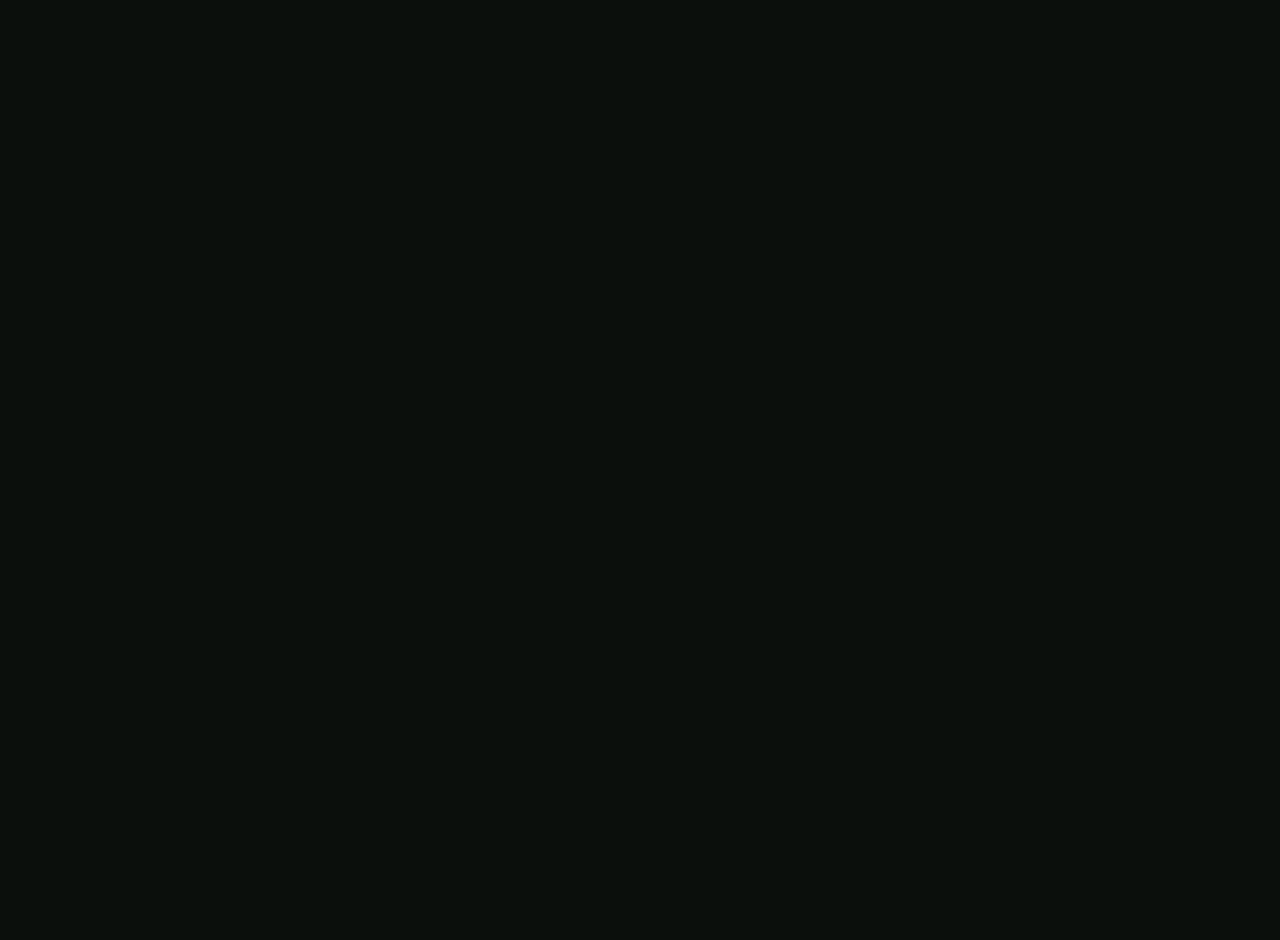
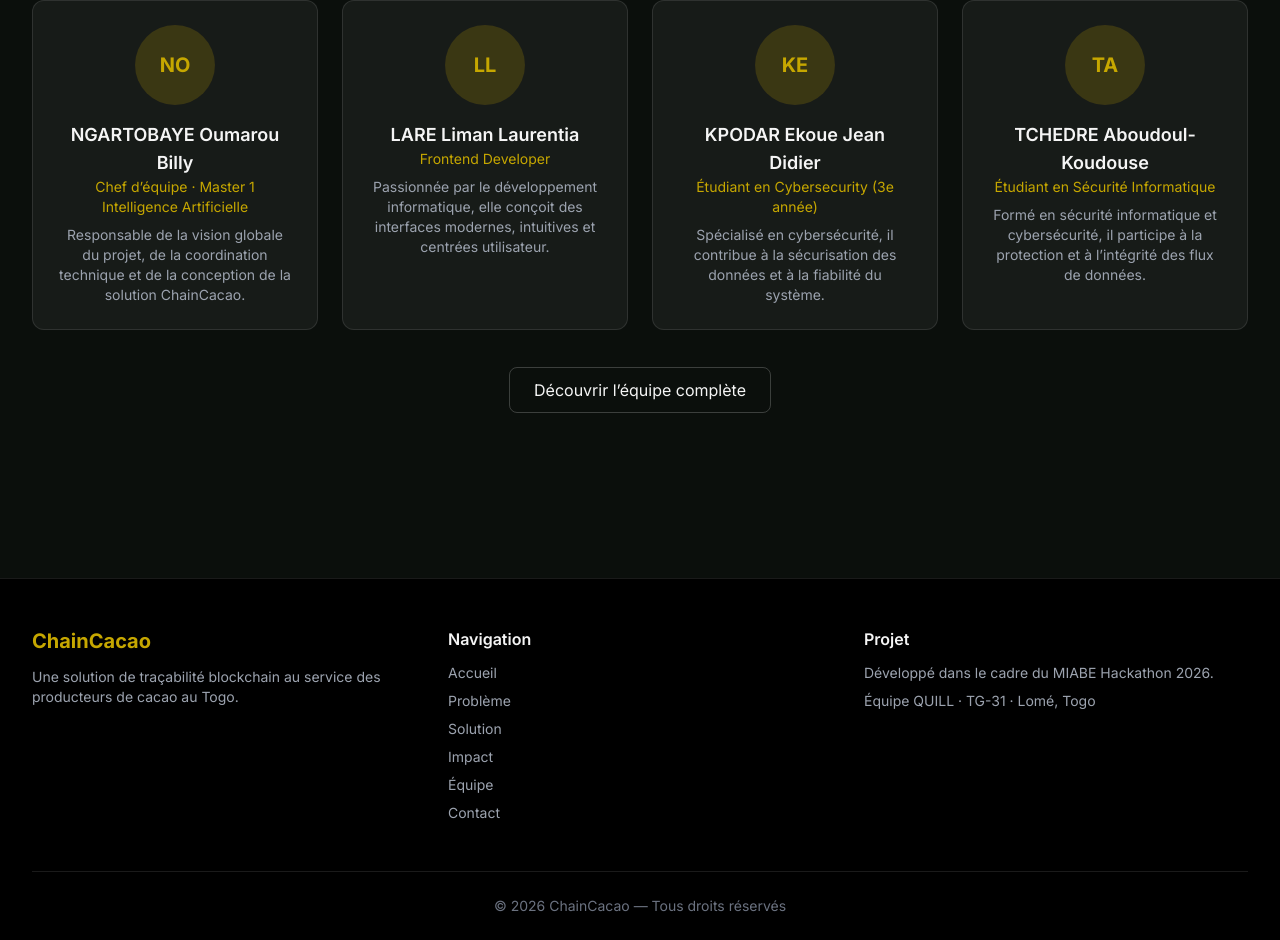
Before and after one commit to Billy-Crawford/site-chainCacao, a Next.js app: page / in a window 1280 px wide. Shown: the part 3592-4532 px from the top of the page. Before the commit the page ends 3380 px from the top, so only its background shows below. Built offline with nearby package versions, Linux system fonts and the light colour scheme.

Commit message:
equipe, footer

```diff
--- a/app/page.tsx
+++ b/app/page.tsx
@@ -3,6 +3,7 @@ import OddSection from "@/components/sections/OddSection"
 import ProblemSection from "@/components/sections/ProblemSection"
 import SolutionSection from "@/components/sections/SolutionSection"
 import StatsSection from "@/components/sections/StatsSection"
+import TeamSection from "@/components/sections/TeamSection"
 
 export default function Home() {
   return (
@@ -12,7 +13,7 @@ export default function Home() {
       <ProblemSection />
       <SolutionSection />
       <OddSection />
-      '
+      <TeamSection />
     </main>
   )
 }
--- a/components/layout/Footer.tsx
+++ b/components/layout/Footer.tsx
@@ -1,7 +1,54 @@
+import Container from "../shared/Container"
+import Link from "next/link"
+
 export default function Footer() {
   return (
-    <footer>
-      Footer
+    <footer className="bg-black border-t border-white/10 mt-20">
+      <Container>
+        <div className="py-12 grid md:grid-cols-3 gap-8">
+
+          {/* Branding */}
+          <div>
+            <h3 className="text-xl font-bold text-secondary mb-3">
+              ChainCacao
+            </h3>
+            <p className="text-sm text-gray-400">
+              Une solution de traçabilité blockchain au service des producteurs
+              de cacao au Togo.
+            </p>
+          </div>
+
+          {/* Navigation */}
+          <div>
+            <h4 className="font-semibold mb-3">Navigation</h4>
+            <ul className="space-y-2 text-sm text-gray-400">
+              <li><Link href="/">Accueil</Link></li>
+              <li><Link href="/probleme">Problème</Link></li>
+              <li><Link href="/solution">Solution</Link></li>
+              <li><Link href="/impact">Impact</Link></li>
+              <li><Link href="/equipe">Équipe</Link></li>
+              <li><Link href="/contact">Contact</Link></li>
+            </ul>
+          </div>
+
+          {/* Hackathon / Crédit */}
+          <div>
+            <h4 className="font-semibold mb-3">Projet</h4>
+            <p className="text-sm text-gray-400">
+              Développé dans le cadre du MIABE Hackathon 2026.
+            </p>
+            <p className="text-sm text-gray-400 mt-2">
+              Équipe QUILL · TG-31 · Lomé, Togo
+            </p>
+          </div>
+
+        </div>
+
+        {/* Bottom */}
+        <div className="border-t border-white/10 py-6 text-center text-sm text-gray-500">
+          © {new Date().getFullYear()} ChainCacao — Tous droits réservés
+        </div>
+      </Container>
     </footer>
   )
 }
--- /dev/null
+++ b/components/sections/TeamCard.tsx
@@ -0,0 +1,24 @@
+type Props = {
+  name: string
+  role: string
+  description: string
+}
+
+export default function TeamCard({ name, role, description }: Props) {
+  return (
+    <div className="bg-white/5 border border-white/10 rounded-xl p-6 text-center hover:border-secondary hover:-translate-y-1 transition duration-300">
+
+      {/* Avatar stylé */}
+      <div className="w-20 h-20 mx-auto mb-4 rounded-full bg-secondary/20 flex items-center justify-center text-secondary font-bold text-xl">
+        {name.split(" ").map(n => n[0]).slice(0,2).join("")}
+      </div>
+
+      <h3 className="font-semibold text-lg">{name}</h3>
+      <p className="text-sm text-secondary mb-2">{role}</p>
+
+      <p className="text-sm text-gray-400">
+        {description}
+      </p>
+    </div>
+  )
+}
--- /dev/null
+++ b/components/sections/TeamSection.tsx
@@ -0,0 +1,63 @@
+import Container from "../shared/Container"
+import TeamCard from "./TeamCard"
+import Link from "next/link"
+
+export default function TeamSection() {
+  return (
+    <section className="py-24 bg-dark">
+      <Container>
+
+        {/* Titre */}
+        <div className="text-center mb-16">
+          <h2 className="text-3xl md:text-4xl font-bold">
+            L’équipe QUILL
+          </h2>
+          <p className="text-gray-400 mt-3 max-w-2xl mx-auto">
+            Une équipe jeune, engagée et multidisciplinaire, réunie pour apporter
+            une solution technologique concrète aux défis de la filière cacao au Togo.
+          </p>
+        </div>
+
+        {/* Grille */}
+        <div className="grid md:grid-cols-4 gap-6 mb-12">
+
+          <TeamCard
+            name="NGARTOBAYE Oumarou Billy"
+            role="Chef d’équipe · Master 1 Intelligence Artificielle"
+            description="Responsable de la vision globale du projet, de la coordination technique et de la conception de la solution ChainCacao."
+          />
+
+          <TeamCard
+            name="LARE Liman Laurentia"
+            role="Frontend Developer"
+            description="Passionnée par le développement informatique, elle conçoit des interfaces modernes, intuitives et centrées utilisateur."
+          />
+
+          <TeamCard
+            name="KPODAR Ekoue Jean Didier"
+            role="Étudiant en Cybersecurity (3e année)"
+            description="Spécialisé en cybersécurité, il contribue à la sécurisation des données et à la fiabilité du système."
+          />
+
+          <TeamCard
+            name="TCHEDRE Aboudoul-Koudouse"
+            role="Étudiant en Sécurité Informatique"
+            description="Formé en sécurité informatique et cybersécurité, il participe à la protection et à l’intégrité des flux de données."
+          />
+
+        </div>
+
+        {/* CTA */}
+        <div className="text-center">
+          <Link
+            href="/equipe"
+            className="border border-white/20 px-6 py-3 rounded-lg hover:bg-white/10 transition"
+          >
+            Découvrir l’équipe complète
+          </Link>
+        </div>
+
+      </Container>
+    </section>
+  )
+}
```
